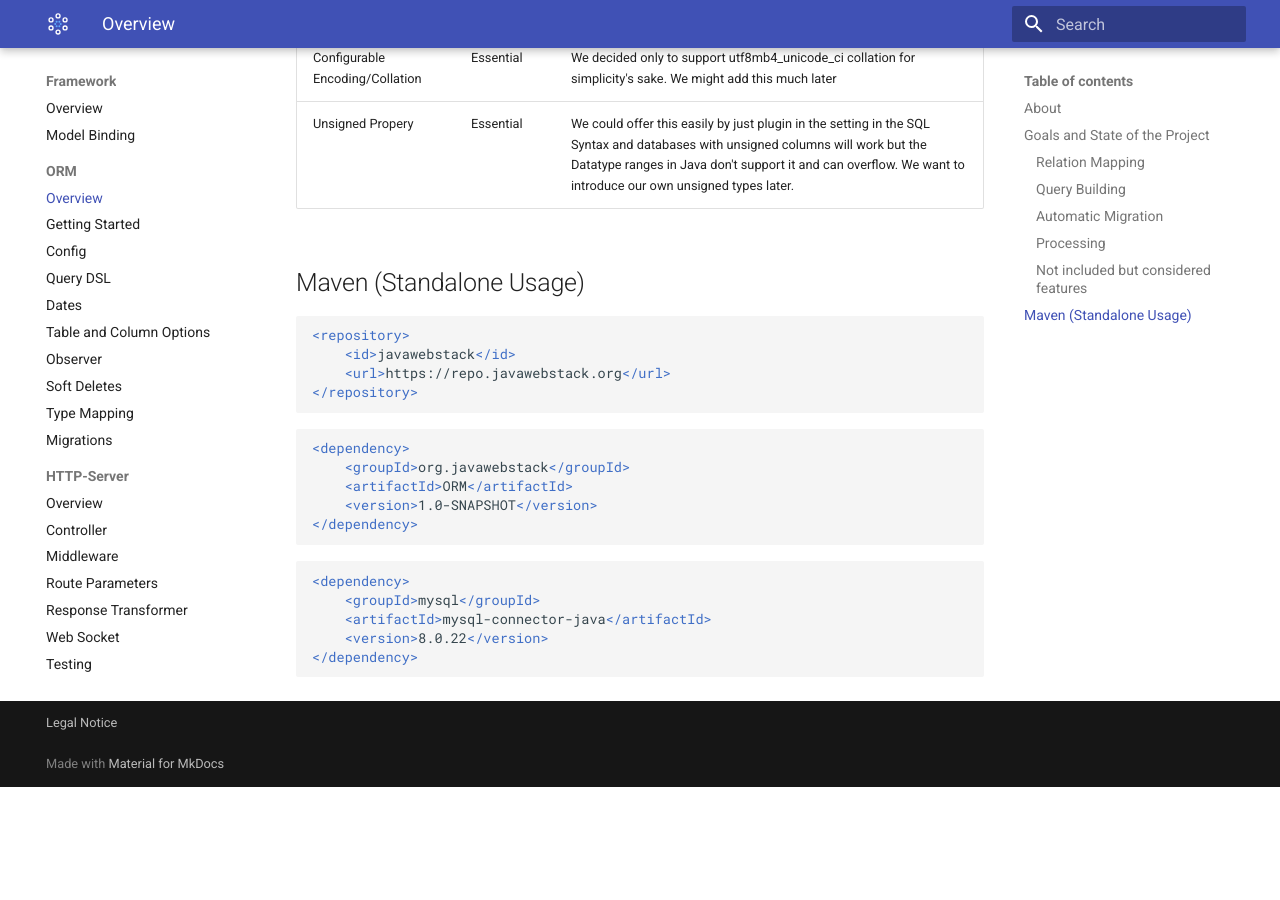
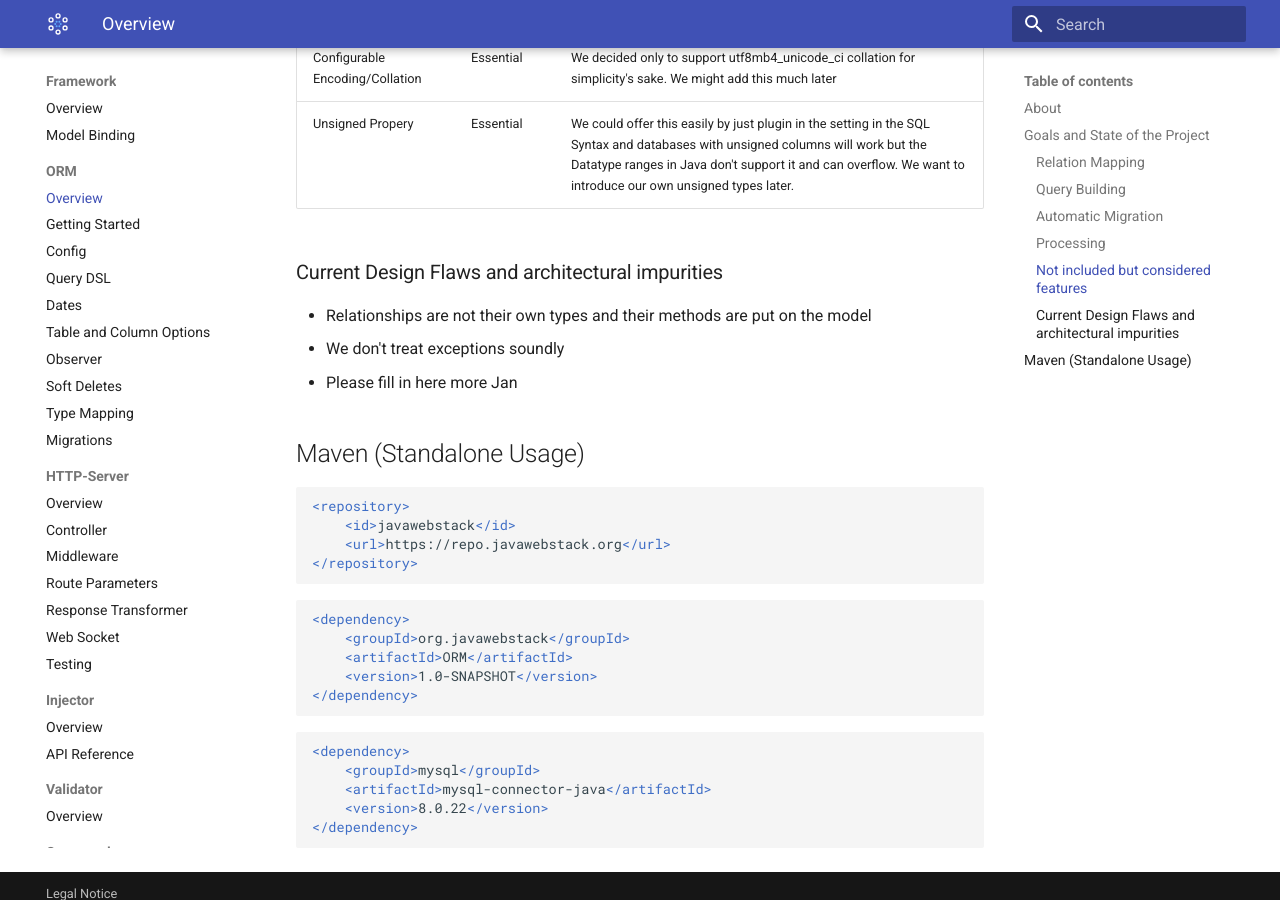
Before and after one commit to JavaWebStack/Docs, an MkDocs documentation site: the page built from docs/framework/orm/index.md, in a window 1280 px wide and 900 px high, scrolled down 3191 px. Built offline with MkDocs 1.6.1 and Material for MkDocs 9.7.7, drawn with Linux system fonts in a browser that asks for light colours; before the commit the page ends 3978 px from its top, so only the background shows below that.

Commit message:
Add flaw section

````diff
--- a/docs/framework/orm/index.md
+++ b/docs/framework/orm/index.md
@@ -75,7 +75,10 @@
 | Configurable Encoding/Collation | Essential | We decided only to support utf8mb4_unicode_ci collation for simplicity's sake. We might add this much later |
 | Unsigned Propery | Essential | We could offer this easily by just plugin in the setting in the SQL Syntax and databases with unsigned columns will work but the Datatype ranges in Java don't support it and can overflow. We want to introduce our own unsigned types later.
 
-
+### Current Design Flaws and architectural impurities
+- Relationships are not their own types and their methods are put on the model
+- We don't treat exceptions soundly
+- Please fill in here more Jan
 
 ## Maven (Standalone Usage)
 ```xml
````
